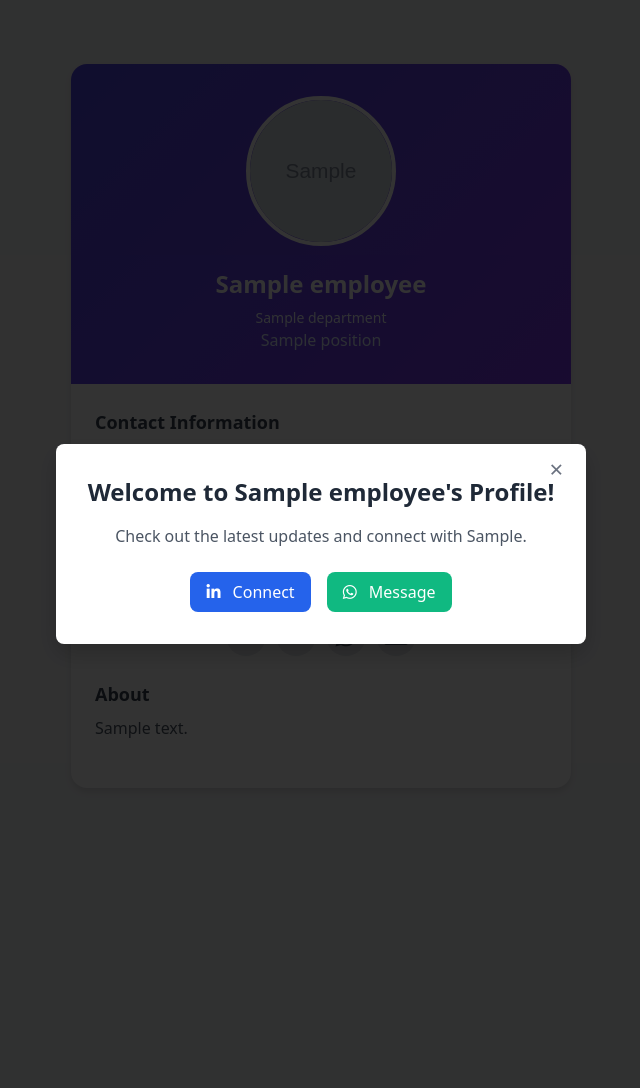
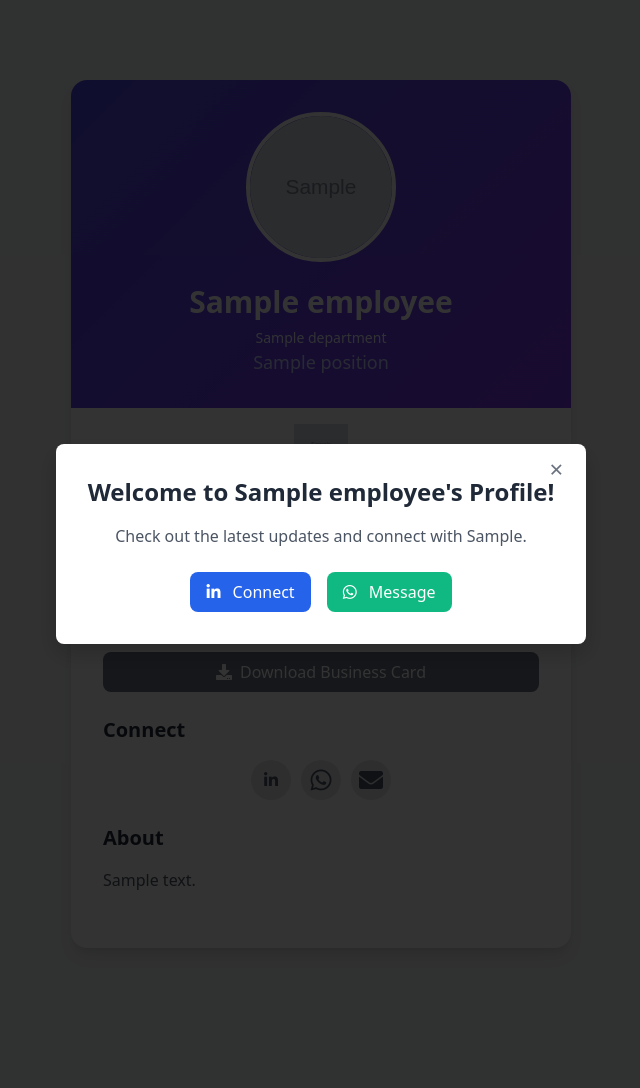
Before and after one commit to Subhammodi2020/Hackathon, a Flask app: template templates/employee_profile.html in a window 1280 px wide. Shown: the whole page, without its empty margins (319-959 px from the left). Run offline with Flask 3, Linux system fonts and the light colour scheme; the template is opened without the code that fills it: most values are stand-ins (such as "Sample title", 1, 10 or a date in 2020); grey boxes marked "Sample" are stand-in pictures.

Commit message:
download business card

```diff
--- a/app.py
+++ b/app.py
@@ -1,4 +1,9 @@
 import base64
+from flask import make_response, send_file, url_for
+from PIL import Image, ImageDraw, ImageFont
+import qrcode
+import io
+from openpyxl import load_workbook
 import smtplib
 import qrcode
 import io
@@ -235,8 +240,8 @@ def load_employees():
         return False
 
 # Load employees when the app starts
-if not load_employees():
-    print("Warning: Could not load employee data. Please check the Excel file.")
+# if not load_employees():
+#     print("Warning: Could not load employee data. Please check the Excel file.")
 
 @app.route('/')
 def index():
@@ -540,6 +545,7 @@ def employee_profile(employee_id):
         if response.status_code != 200:
             return "Employee not found", 404
         employee = response.get_json()
+        employee['id'] = employee_id
         return render_template('employee_profile.html', employee=employee)
     except Exception as e:
         return str(e), 500
@@ -551,6 +557,77 @@ def health_check():
         'firebase_initialized': db is not None
     })
 
+@app.route('/employee/<employee_id>/business_card')
+def generate_business_card(employee_id):
+    app.logger.info(f"Generating business card for employee_id: {employee_id}")
+    try:
+        response = get_employee_data(employee_id)
+        if response.status_code != 200:
+            app.logger.warning(f"Employee with id {employee_id} not found for business card generation.")
+            return "Employee not found", 404
+
+        employee_data = response.get_json()
+
+        # --- PNG Business Card Generation ---
+        card_width, card_height = 400, 250
+        padding = 20
+        bg_color = (255, 255, 255)
+        text_color = (0, 0, 0)
+        img = Image.new('RGB', (card_width, card_height), color=bg_color)
+        draw = ImageDraw.Draw(img)
+
+        try:
+            # Try common sans-serif fonts
+            title_font = ImageFont.truetype("Helvetica.ttf", 20)
+            details_font = ImageFont.truetype("Helvetica.ttf", 14)
+        except IOError:
+            try:
+                title_font = ImageFont.truetype("Arial.ttf", 20)
+                details_font = ImageFont.truetype("Arial.ttf", 14)
+            except IOError:
+                # Fallback to default font
+                title_font = ImageFont.load_default()
+                details_font = ImageFont.load_default()
+
+        # Employee Details
+        y_position = padding
+        if employee_data.get('name'):
+            draw.text((padding, y_position), employee_data.get('name', ''), font=title_font, fill=text_color)
+            y_position += 30
+
+        draw.line((padding, y_position, card_width - 140, y_position), fill='gray', width=1)
+        y_position += 10
+
+        fields_to_display = {
+            'email': 'Email',
+            'phone': 'Phone',
+            'department': 'Department',
+            'company': 'Company'
+        }
+
+        for key, label in fields_to_display.items():
+            if employee_data.get(key):
+                text = f"{label}: {employee_data.get(key)}"
+                draw.text((padding, y_position), text, font=details_font, fill=text_color)
+                y_position += 20
+
+        # QR Code
+        profile_url = url_for('employee_profile', employee_id=employee_id, _external=True)
+        qr_img = qrcode.make(profile_url)
+        qr_img = qr_img.resize((100, 100))
+        img.paste(qr_img, (card_width - 120, card_height - 120))
+
+        # Save image to a byte buffer
+        buf = io.BytesIO()
+        img.save(buf, format='PNG')
+        buf.seek(0)
+
+        filename = f"{employee_data.get('name', 'employee').replace(' ', '_')}_card.png"
+        return send_file(buf, mimetype='image/png', as_attachment=True, download_name=filename)
+
+    except Exception as e:
+        app.logger.error(f"Error generating business card for {employee_id}: {e}", exc_info=True)
+        return str(e), 500
 
 if __name__ == '__main__':
     # Create uploads directory if it doesn't exist
--- a/templates/employee_profile.html
+++ b/templates/employee_profile.html
@@ -5,13 +5,18 @@
     <meta charset="UTF-8">
     <meta name="viewport" content="width=device-width, initial-scale=1.0">
     <title>{{ employee.name }} - Employee Profile</title>
+
+
     <link href="https://cdn.jsdelivr.net/npm/tailwindcss@2.2.19/dist/tailwind.min.css" rel="stylesheet">
     <link rel="stylesheet" href="https://cdnjs.cloudflare.com/ajax/libs/font-awesome/5.15.4/css/all.min.css">
     <style>
+        body {
+            font-family: system-ui, -apple-system, BlinkMacSystemFont, "Segoe UI", Roboto, "Helvetica Neue", Arial, sans-serif;
+        }
         .profile-card {
             max-width: 500px;
             margin: 2rem auto;
-            box-shadow: 0 4px 6px rgba(0, 0, 0, 0.1);
+            box-shadow: 0 10px 15px -3px rgba(0, 0, 0, 0.1), 0 4px 6px -2px rgba(0, 0, 0, 0.05);
             border-radius: 1rem;
             overflow: hidden;
         }
@@ -126,7 +131,7 @@
         </div>
     </div>
 
-    <div class="container mx-auto px-4 py-8">
+    <div class="container mx-auto px-4 py-12">
         <div class="profile-card bg-white">
             <div class="profile-header">
                 {% if employee.image_url %}
@@ -138,36 +143,26 @@
                     {{ employee.name[0]|upper }}
                 </div>
                 {% endif %}
-                <h1 class="text-2xl font-bold">{{ employee.name }}</h1>
+                <h1 class="text-3xl font-bold">{{ employee.name }}</h1>
                 <!-- <p class="text-blue-100">{{ employee.designation }}</p> -->
                 <!-- <p class="text-sm text-blue-50 mt-2">{{ employee.position }}</p> -->
                 <p class="text-sm text-blue-50 mt-2">{{ employee.department }}</p>
-                <p class="text-blue-100">{{ employee.position }}</p>
+                <p class="text-indigo-200 text-lg">{{ employee.position }}</p>
             </div>
 
-            <!-- <div class="mt-4">
-                {% if employee.company and employee.company|lower == 'yubi' %}
-                    <a href="https://www.yubi.co/" target="_blank" class="inline-block">
-                        <img src="https://www.yubi.co/favicon-32x32.png"
-                             alt="Yubi Logo"
-                             class="h-10 w-auto mx-auto"
-                             onerror="this.src='https://via.placeholder.com/150?text=YUBI'">
-                    </a>
-                {% elif employee.company and employee.company|lower == 'spocto' %}
-                    <a href="https://www.spocto.com/" target="_blank" class="inline-block">
-                        <img src="https://www.spocto.com/favicon.ico"
-                             alt="Spocto Logo"
-                             class="h-10 w-auto mx-auto"
-                             onerror="this.src='https://via.placeholder.com/150?text=SPOCTO'">
-                    </a>
-                {% else %}
-                    <div class="company-logo text-gray-500 text-sm">Company</div>
+            <div class="mt-4 text-center">
+                {% if employee.company_logo_url %}
+                    <img src="{{ employee.company_logo_url }}"
+                         alt="{{ employee.company }} Logo"
+                         class="company-logo h-12 w-auto mx-auto">
+                {% elif employee.company %}
+                    <div class="company-logo text-gray-500 text-lg font-semibold">{{ employee.company }}</div>
                 {% endif %}
-            </div> -->
+            </div>
 
-            <div class="p-6">
+            <div class="p-8">
                 <div class="mb-6">
-                    <h2 class="text-lg font-semibold text-gray-700 mb-3">Contact Information</h2>
+                    <h2 class="text-xl font-bold text-gray-800 mb-4">Contact Information</h2>
                     <div class="space-y-2">
                         {% if employee.email %}
                         <div class="flex items-center text-gray-600">
@@ -186,23 +181,24 @@
                                 <i class="far fa-calendar-alt mr-2"></i> Book a Meeting
                             </button>
                         </div>
+                        <div class="mt-2">
+                            <a href="/employee/{{ employee.id }}/business_card" class="w-full bg-gray-500 hover:bg-gray-600 text-white font-medium py-2 px-4 rounded-lg transition duration-200 flex items-center justify-center">
+                                <i class="fas fa-download mr-2"></i> Download Business Card
+                            </a>
+                        </div>
                     </div>
                 </div>
 
                 {% if employee.linkedin or employee.company_linkedin %}
                 <div class="mb-6">
-                    <h2 class="text-lg font-semibold text-gray-700 mb-3">Connect</h2>
+                    <h2 class="text-xl font-bold text-gray-800 mb-4">Connect</h2>
                     <div class="social-links flex justify-center">
                         {% if employee.linkedin %}
                         <a href="{{ employee.linkedin }}" target="_blank" title="LinkedIn">
                             <i class="fab fa-linkedin-in"></i>
                         </a>
                         {% endif %}
-                        {% if employee.company_linkedin %}
-                        <a href="{{ employee.company_linkedin }}" target="_blank" title="Company LinkedIn">
-                            <i class="fab fa-linkedin"></i>
-                        </a>
-                        {% endif %}
+
 
 
                         {% if employee.phone %}
@@ -228,7 +224,7 @@
 
                 {% if employee.bio %}
                 <div class="mb-6">
-                    <h2 class="text-lg font-semibold text-gray-700 mb-2">About</h2>
+                    <h2 class="text-xl font-bold text-gray-800 mb-4">About</h2>
                     <p class="text-gray-600">{{ employee.bio }}</p>
                 </div>
                 {% endif %}
```
